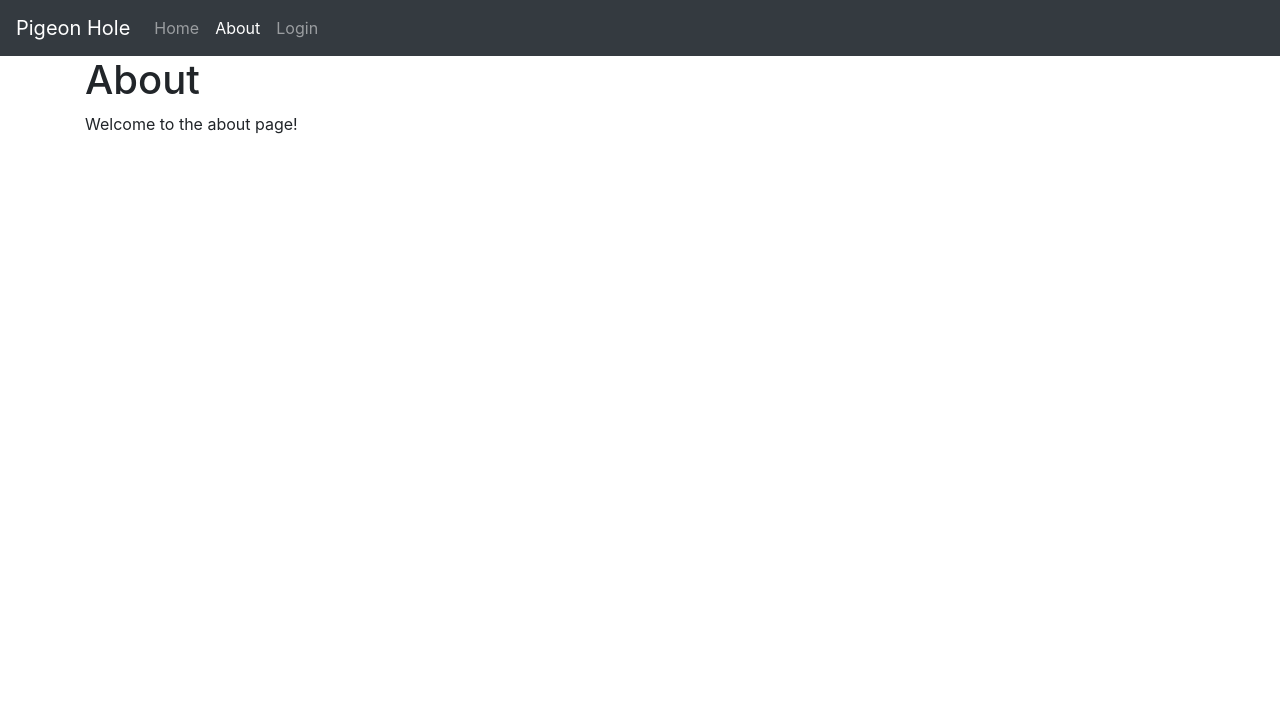
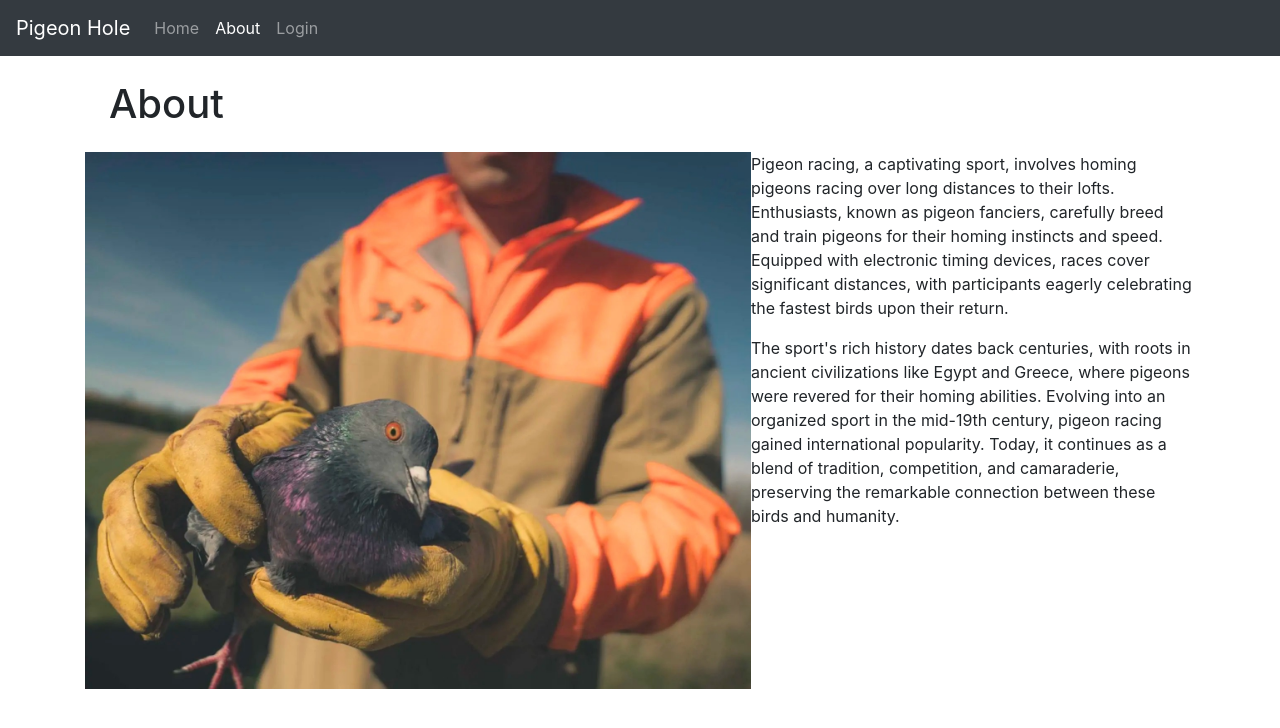
Before and after one commit to AoWangPhilly/pigeon-hole, a Flask app: page /about/ in a window 1280 px wide. Shown: the top 728 px of the page. Run offline with Flask 3, Linux system fonts and the light colour scheme; some libraries are stand-ins or nearby versions.

Commit message:
Add database initialization and update about page layout

```diff
--- a/app.py
+++ b/app.py
@@ -3,9 +3,11 @@ from flask import Flask
 from api.home_bp import home_bp
 from api.about_bp import about_bp
 from api.auth_bp import auth_bp
+from database import init_db
 
 app = Flask(__name__)
 
+init_db()
 app.register_blueprint(home_bp, url_prefix="/")
 app.register_blueprint(about_bp, url_prefix="/about")
 app.register_blueprint(auth_bp, url_prefix="/auth")
--- a/templates/about.html
+++ b/templates/about.html
@@ -1,4 +1,30 @@
 {% extends 'base.html' %} {% set active = "About" %} {% block content %}
-<h1>About</h1>
-<p>Welcome to the about page!</p>
+<h1 class="m-4">About</h1>
+
+<div class="about-container">
+  <div class="about-image">
+    <img
+      style="max-width: 60%; max-height: 60%; float: left"
+      src="{{ url_for('static', filename='img/about-pigeon1.jpg') }}"
+    />
+  </div>
+  <div class="about-text ml-5">
+    <p>
+      Pigeon racing, a captivating sport, involves homing pigeons racing over
+      long distances to their lofts. Enthusiasts, known as pigeon fanciers,
+      carefully breed and train pigeons for their homing instincts and speed.
+      Equipped with electronic timing devices, races cover significant
+      distances, with participants eagerly celebrating the fastest birds upon
+      their return.
+    </p>
+    <p>
+      The sport's rich history dates back centuries, with roots in ancient
+      civilizations like Egypt and Greece, where pigeons were revered for their
+      homing abilities. Evolving into an organized sport in the mid-19th
+      century, pigeon racing gained international popularity. Today, it
+      continues as a blend of tradition, competition, and camaraderie,
+      preserving the remarkable connection between these birds and humanity.
+    </p>
+  </div>
+</div>
 {% endblock %}
```
Also changed, not shown: database.py (added, +18 -0 lines), models.py (added, +16 -0 lines), templates/home.html (+4 -4 lines), pigeon-hole.db (added), static/img/about-pigeon1.jpg (added).
